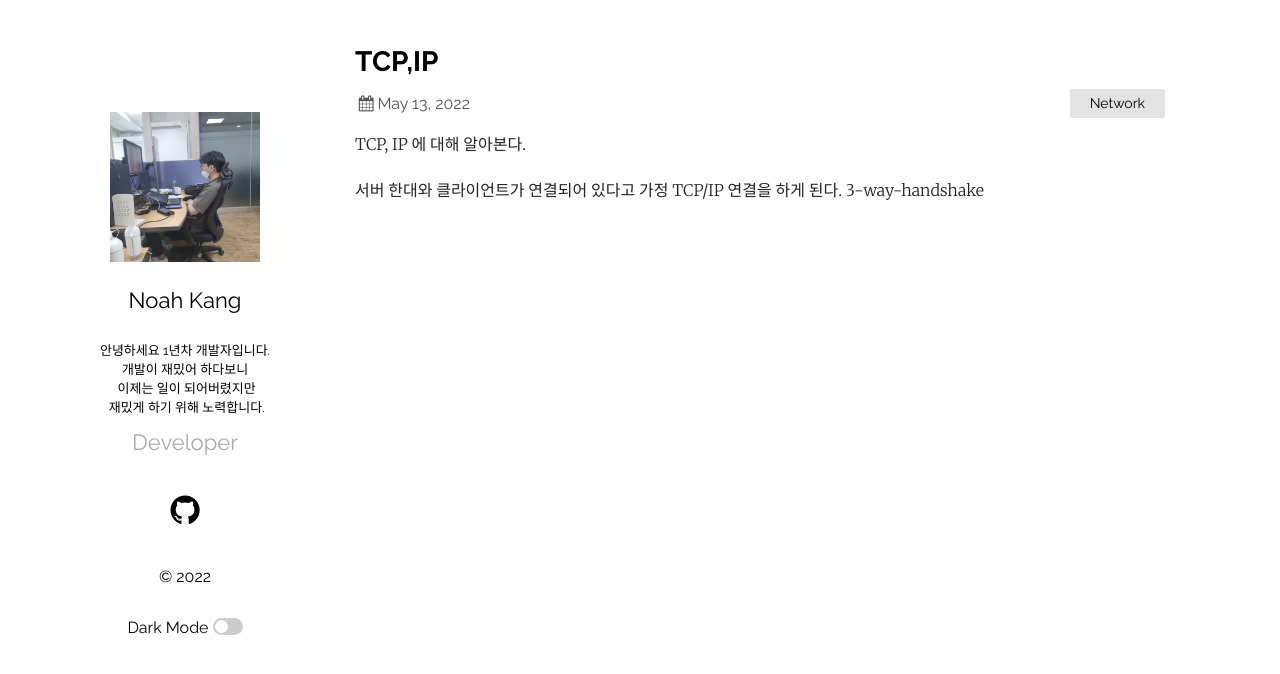
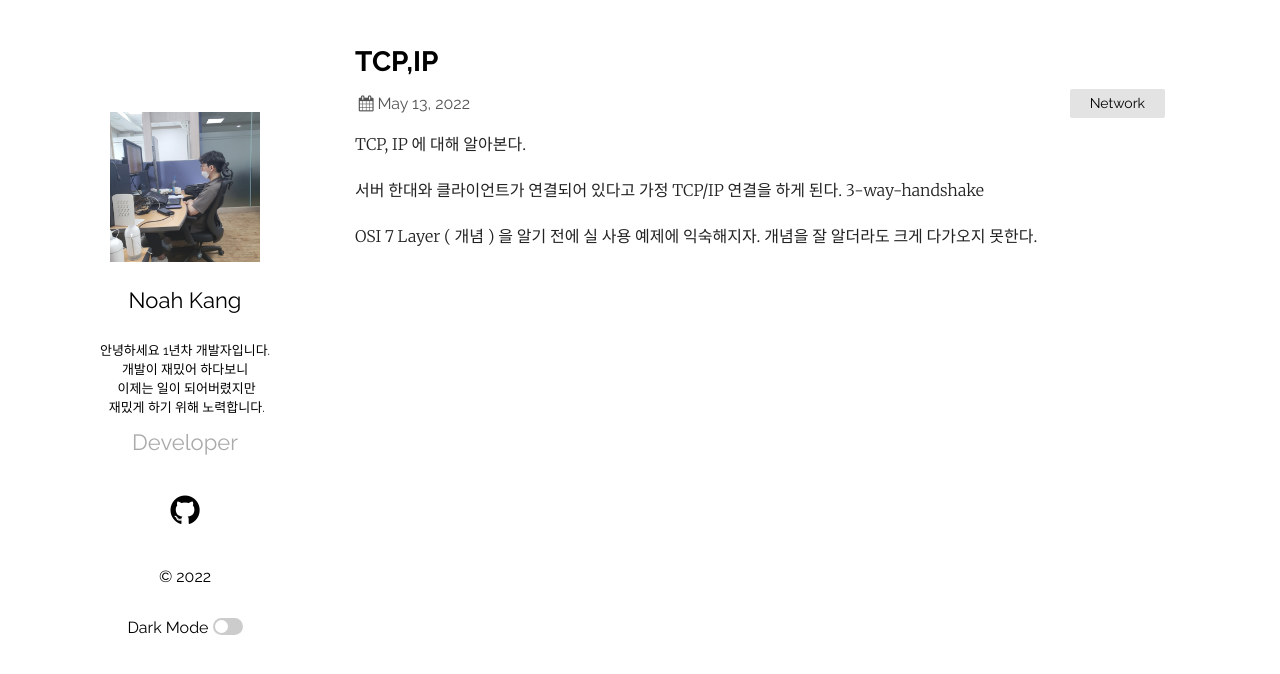
Before and after one commit to Knoa0405/Knoa0405.github.io, a Jekyll site: the page built from _posts/2022-05-13-TCP,IP.markdown, in a window 1280 px wide. Shown: the top 674 px of the page. Built offline with Jekyll 4.4.1, drawn with Linux system fonts in a browser that asks for light colours.

Commit message:
update post about tcp,ip

```diff
--- a/_posts/2022-05-13-TCP,IP.markdown
+++ b/_posts/2022-05-13-TCP,IP.markdown
@@ -8,3 +8,6 @@ TCP, IP 에 대해 알아본다.
 서버 한대와 클라이언트가 연결되어 있다고 가정
 TCP/IP 연결을 하게 된다.
 3-way-handshake
+
+OSI 7 Layer ( 개념 ) 을 알기 전에 실 사용 예제에 익숙해지자.
+개념을 잘 알더라도 크게 다가오지 못한다.
```
